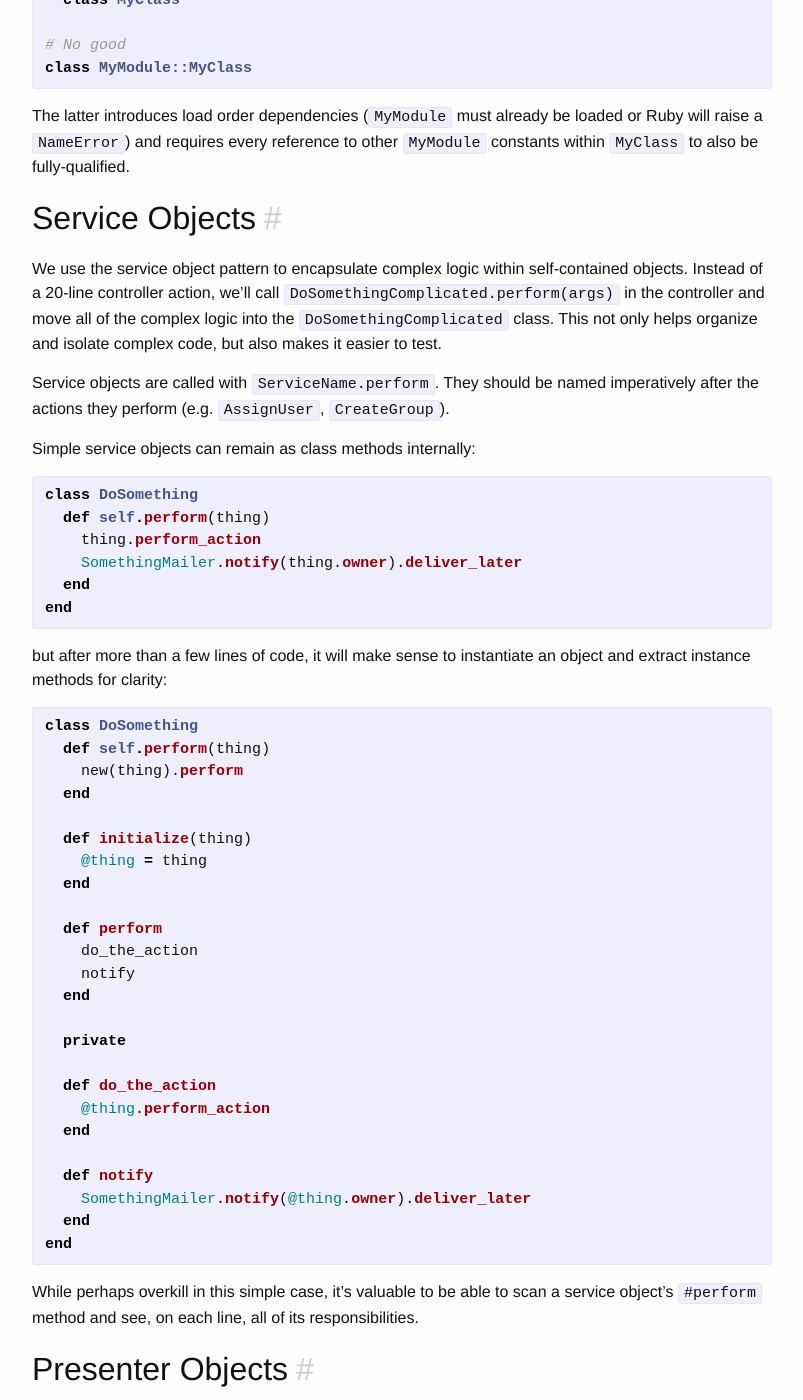
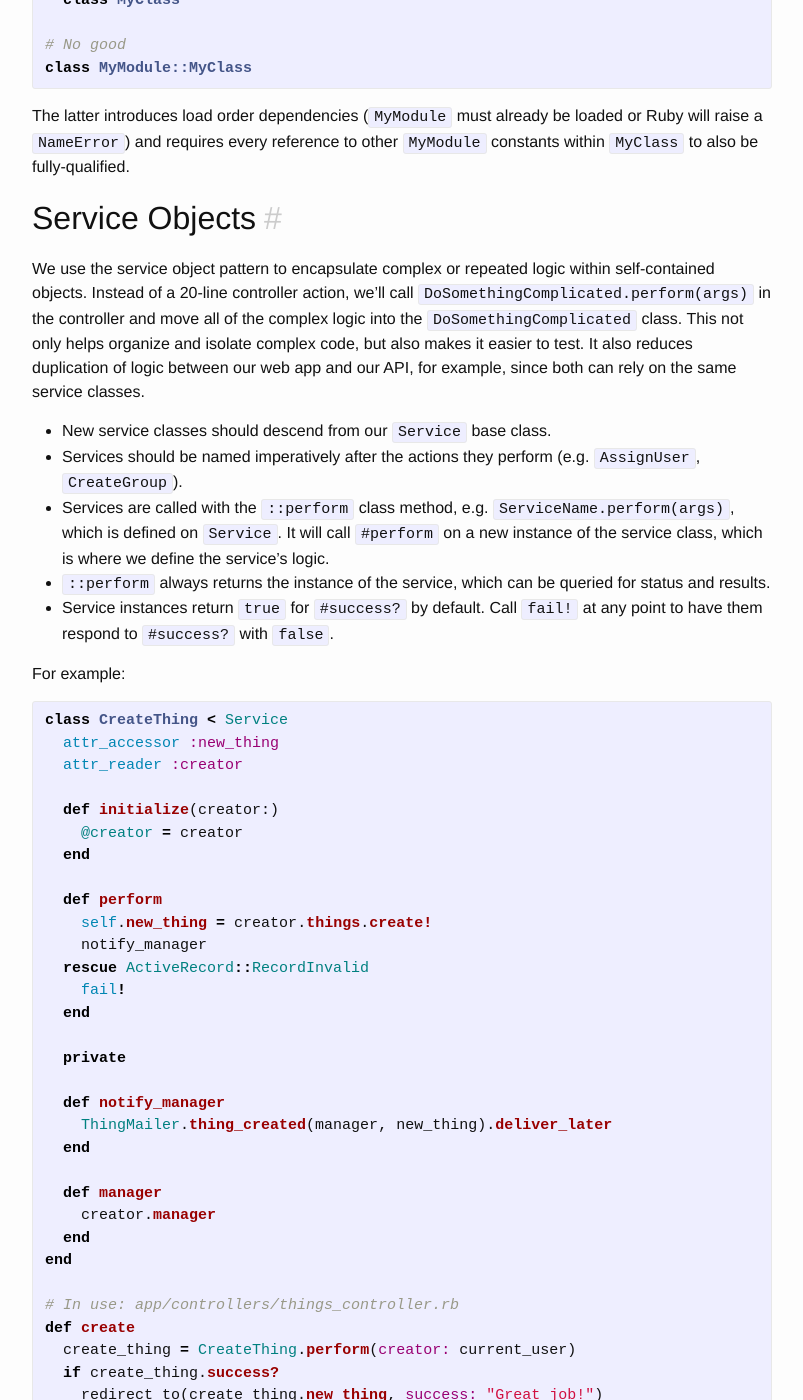
Before and after one commit to isabella232/lessonly.github.io, a Jekyll site: the page built from _styleguide/ruby.md, in a window 1280 px wide and 1400 px high, scrolled down 4086 px. Shown: the whole window, without its empty margins (238-1041 px from the left). Built offline with Jekyll 4.4.1, drawn with Linux system fonts in a browser that asks for light colours; some of the changed text lies outside the part shown.

Commit message:
Update our style guide around Service objects

````diff
--- a/_styleguide/ruby.md
+++ b/_styleguide/ruby.md
@@ -180,51 +180,59 @@ The latter introduces load order dependencies (`MyModule` must already be loaded
 
 ## Service Objects
 
-We use the service object pattern to encapsulate complex logic within self-contained objects. Instead of a 20-line controller action, we’ll call `DoSomethingComplicated.perform(args)` in the controller and move all of the complex logic into the `DoSomethingComplicated` class. This not only helps organize and isolate complex code, but also makes it easier to test.
+We use the service object pattern to encapsulate complex or repeated logic within self-contained objects. Instead of a 20-line controller action, we’ll call `DoSomethingComplicated.perform(args)` in the controller and move all of the complex logic into the `DoSomethingComplicated` class. This not only helps organize and isolate complex code, but also makes it easier to test. It also reduces duplication of logic between our web app and our API, for example, since both can rely on the same service classes.
 
-Service objects are called with `ServiceName.perform`. They should be named imperatively after the actions they perform (e.g. `AssignUser`, `CreateGroup`).
+- New service classes should descend from our `Service` base class.
+- Services should be named imperatively after the actions they perform (e.g. `AssignUser`, `CreateGroup`).
+- Services are called with the `::perform` class method, e.g. `ServiceName.perform(args)`, which is defined on `Service`. It will call `#perform` on a new instance of the service class, which is where we define the service’s logic.
+- `::perform` always returns the instance of the service, which can be queried for status and results.
+- Service instances return `true` for `#success?` by default. Call `fail!` at any point to have them respond to `#success?` with `false`.
 
-Simple service objects can remain as class methods internally:
+For example:
 
 ```ruby
-class DoSomething
-  def self.perform(thing)
-    thing.perform_action
-    SomethingMailer.notify(thing.owner).deliver_later
+class CreateThing < Service
+  attr_accessor :new_thing
+  attr_reader :creator
+
+  def initialize(creator:)
+    @creator = creator
+  end
+
+  def perform
+    self.new_thing = creator.things.create!
+    notify_manager
+  rescue ActiveRecord::RecordInvalid
+    fail!
+  end
+
+  private
+
+  def notify_manager
+    ThingMailer.thing_created(manager, new_thing).deliver_later
+  end
+
+  def manager
+    creator.manager
+  end
+end
+
+# In use: app/controllers/things_controller.rb
+def create
+  create_thing = CreateThing.perform(creator: current_user)
+  if create_thing.success?
+    redirect_to(create_thing.new_thing, success: "Great job!")
+  else
+    render :new, error: "There was a problem."
   end
 end
 ```
 
-but after more than a few lines of code, it will make sense to instantiate an object and extract instance methods for clarity:
+Note that you can generate new services with:
 
-```ruby
-class DoSomething
-  def self.perform(thing)
-    new(thing).perform
-  end
-
-  def initialize(thing)
-    @thing = thing
-  end
-
-  def perform
-    do_the_action
-    notify
-  end
-
-  private
-
-  def do_the_action
-    @thing.perform_action
-  end
-
-  def notify
-    SomethingMailer.notify(@thing.owner).deliver_later
-  end
-end
+```sh
+$ rails generate service DoSomething
 ```
-
-While perhaps overkill in this simple case, it's valuable to be able to scan a service object's `#perform` method and see, on each line, all of its responsibilities.
 
 ## Presenter Objects
 
````
